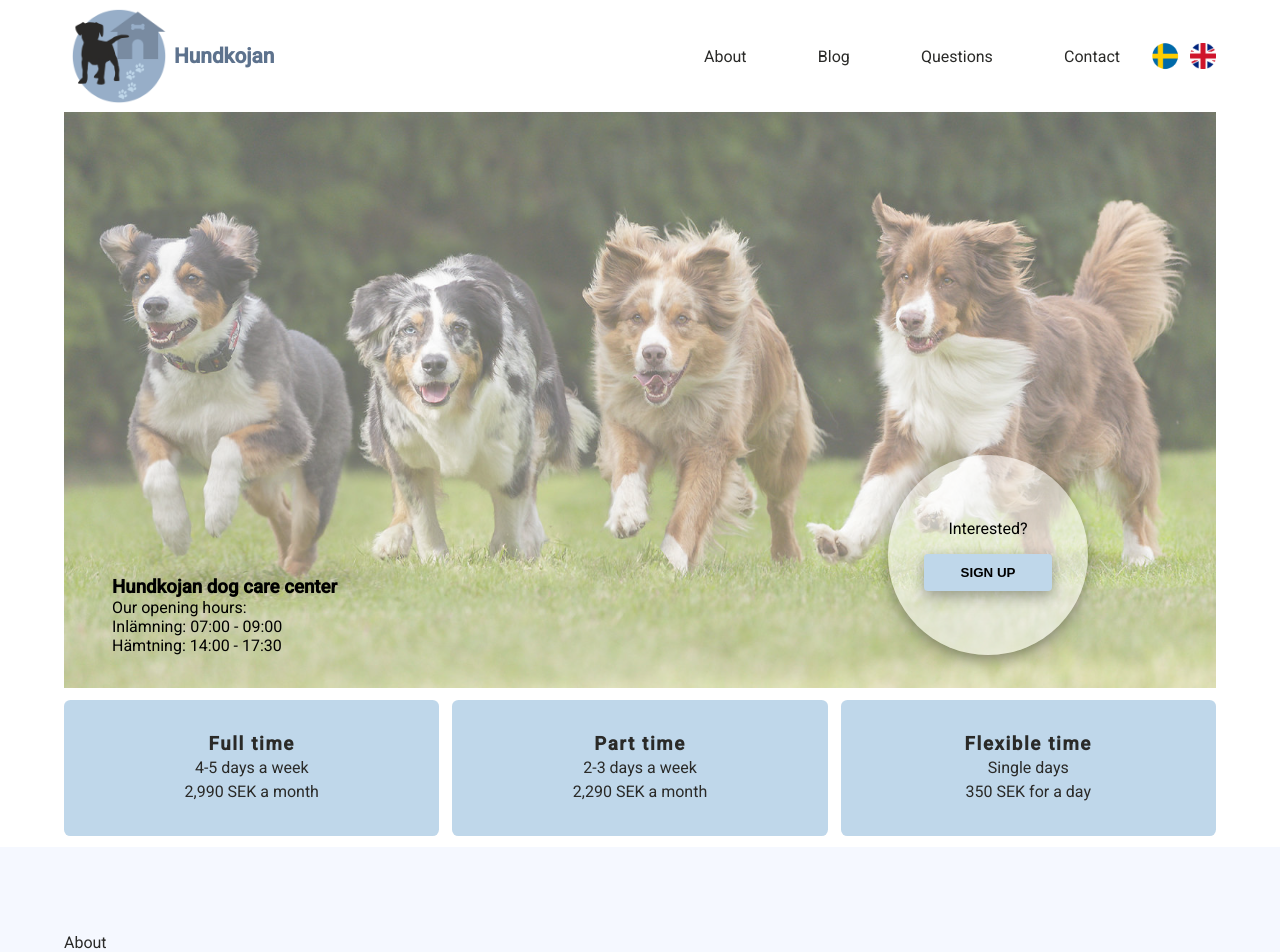
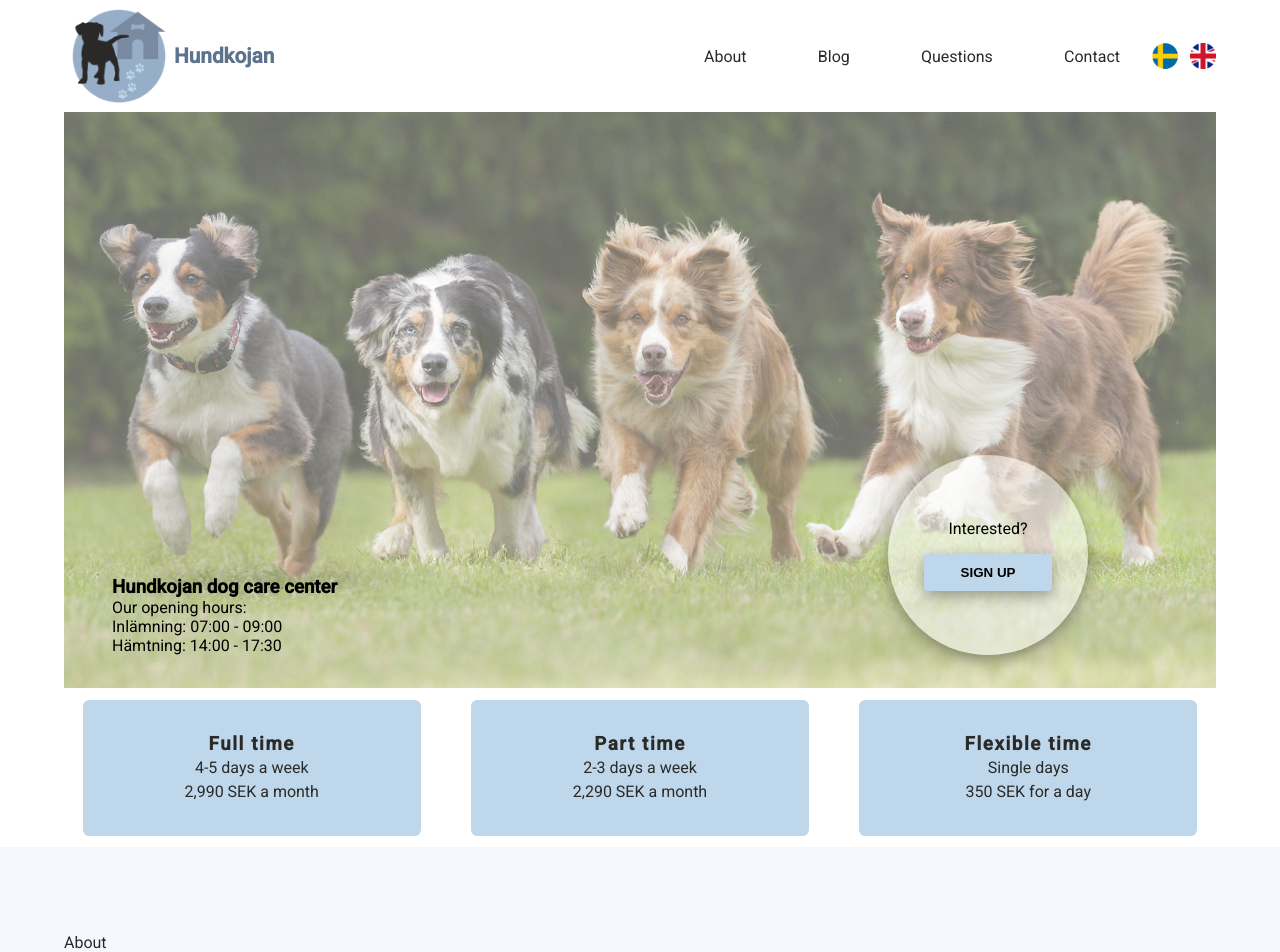
Before and after one commit to EmmaOlsson/hunddagis, a React (Create React App) app: page / in a window 1280 px wide. Shown: the top 952 px of the page. Built offline with nearby package versions, Linux system fonts and the light colour scheme.

Commit message:
Update contact.module.css

```diff
--- a/src/css/contact.module.css
+++ b/src/css/contact.module.css
@@ -2,7 +2,7 @@
     display: flex;
     flex-direction: column;
 }
-.section {
+section {
     display: flex;
     width: 90%;
     margin: 0 auto;
```
